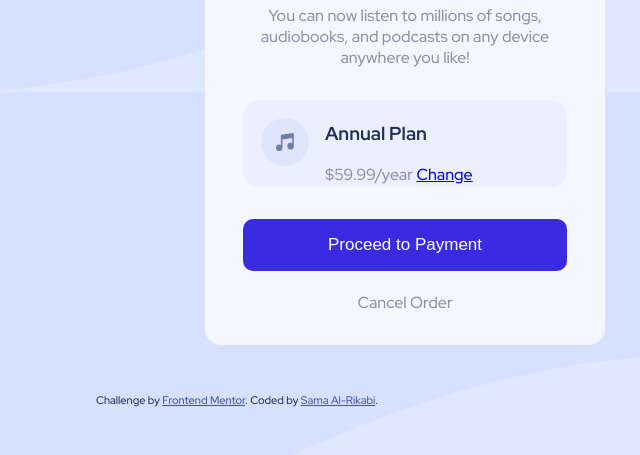
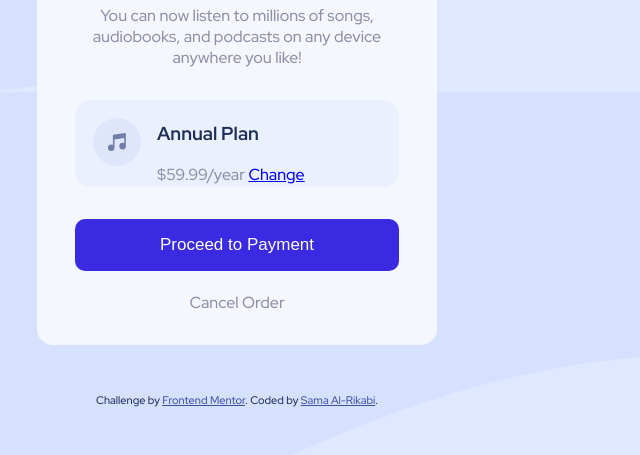
Before and after one commit to s707s/challenge2, a plain HTML site: page index.html in a window 1280 px wide. Shown: the part 345-800 px from the top of the page, without its empty margins (403-1043 px from the left). Drawn offline with Linux system fonts and the light colour scheme; files whose address does not match are found by name.

Commit message:
Update style.css

```diff
--- a/css/style.css
+++ b/css/style.css
@@ -12,7 +12,7 @@ p {
 .first-container {
   width: 25rem;
   background-color: hsl(225, 100%, 98%);
-  margin: 3rem 37.5rem;
+  margin: 3rem auto;
   border-radius: 1rem;
 }
 
```
